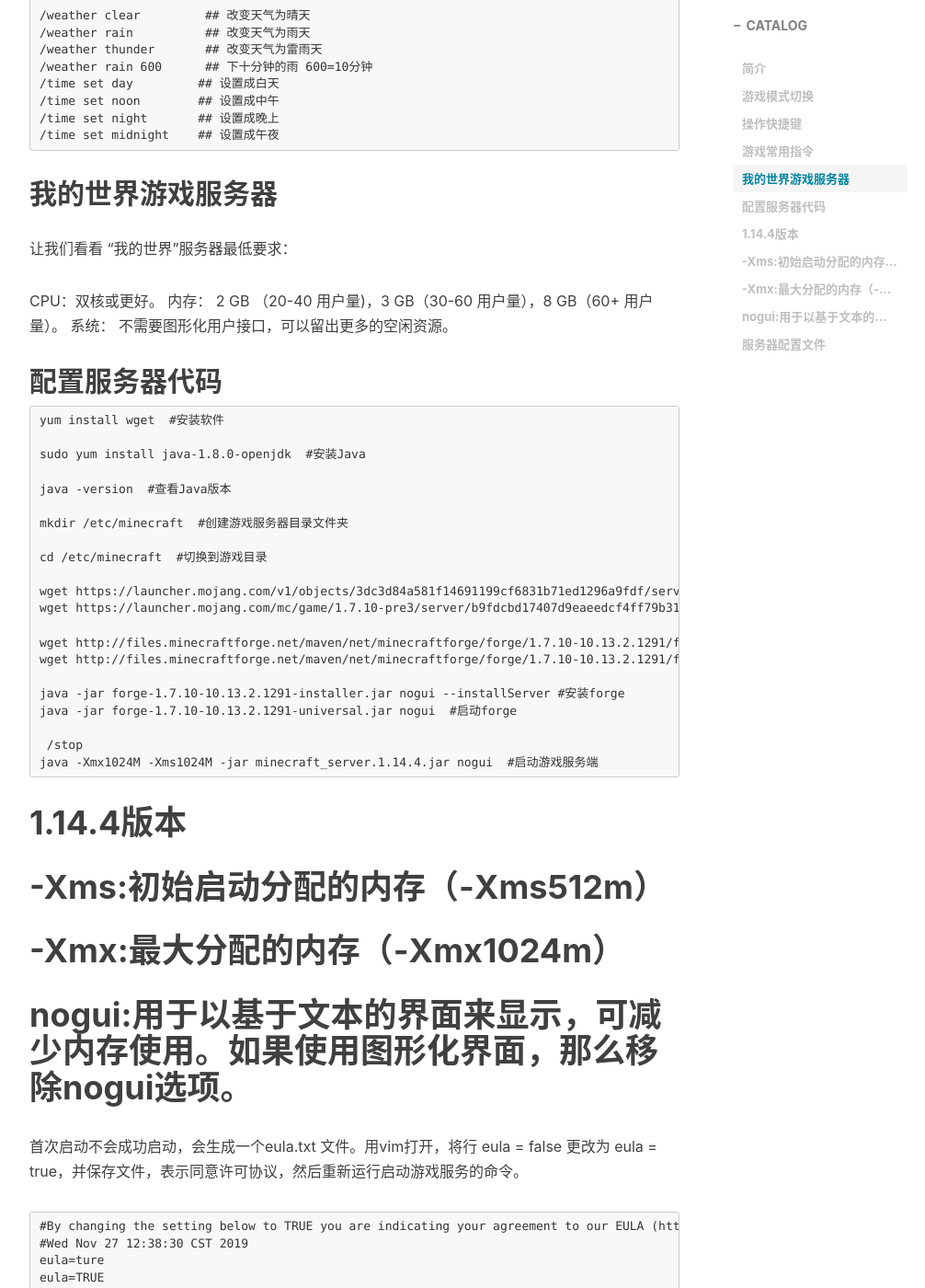
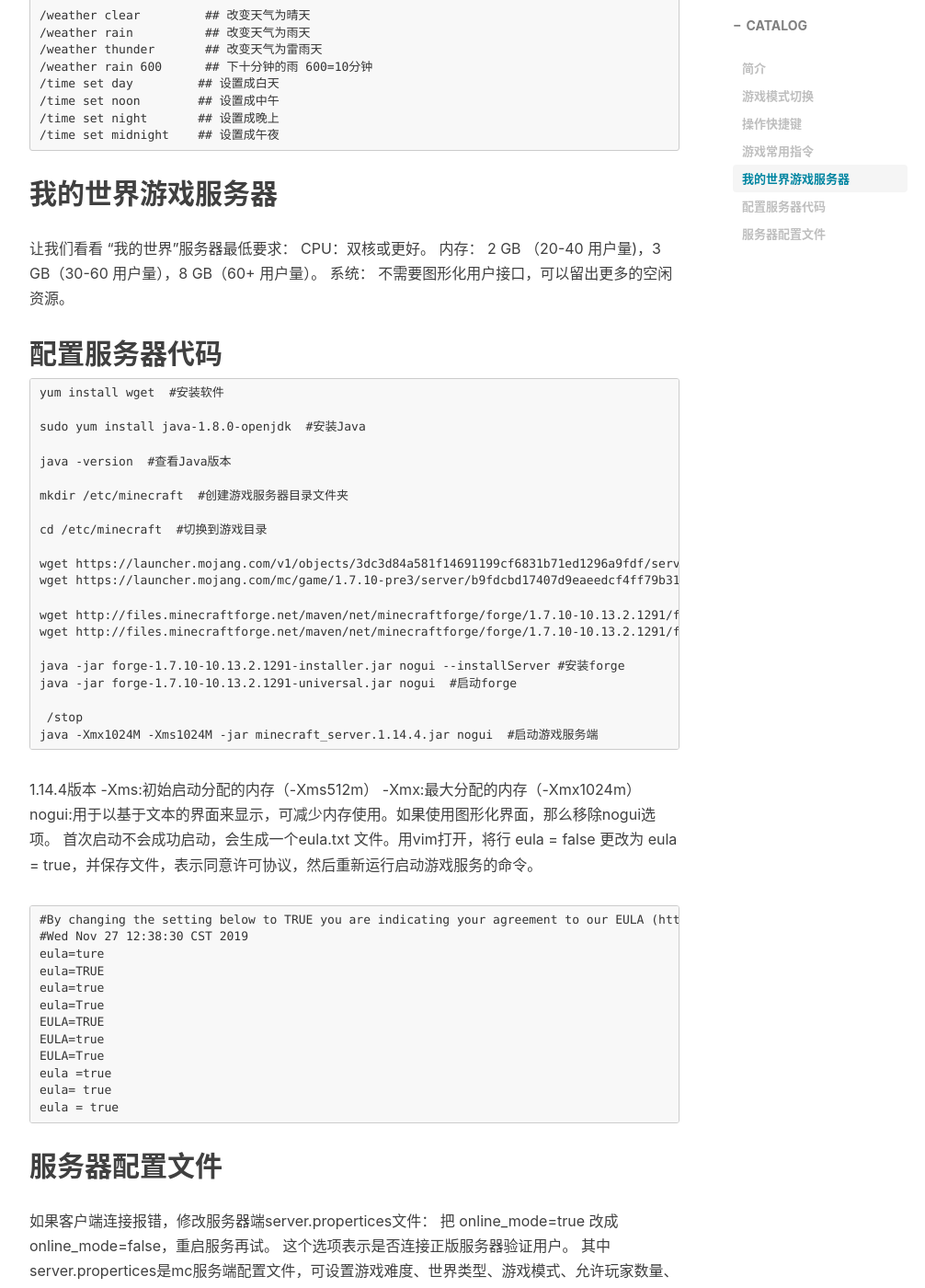
Before and after one commit to tcq233/tcq233.github.io, a Jekyll site: the page built from _posts/2020-05-05-minecraft.md, in a window 1280 px wide and 1400 px high, scrolled down 1585 px. Shown: the whole window at 92% size, without its empty margins (233-1239 px from the left). Built offline with Jekyll 4.4.1, drawn with Linux system fonts in a browser that asks for light colours; nearby versions of some CDN libraries; comment, search, counter and statistics services are not loaded.

Commit message:
Update 2020-05-05-minecraft.md

`````diff
--- a/_posts/2020-05-05-minecraft.md
+++ b/_posts/2020-05-05-minecraft.md
@@ -75,7 +75,6 @@
 ## 我的世界游戏服务器
 
 让我们看看 “我的世界”服务器最低要求：
-
 CPU：双核或更好。
 内存： 2 GB （20-40 用户量)，3 GB（30-60 用户量），8 GB（60+ 用户量）。
 系统： 不需要图形化用户接口，可以留出更多的空闲资源。
@@ -104,10 +103,10 @@
  /stop
 java -Xmx1024M -Xms1024M -jar minecraft_server.1.14.4.jar nogui  #启动游戏服务端
 ```
-# 1.14.4版本
-# -Xms:初始启动分配的内存（-Xms512m）
-# -Xmx:最大分配的内存（-Xmx1024m）
-# nogui:用于以基于文本的界面来显示，可减少内存使用。如果使用图形化界面，那么移除nogui选项。
+1.14.4版本
+-Xms:初始启动分配的内存（-Xms512m）
+-Xmx:最大分配的内存（-Xmx1024m）
+nogui:用于以基于文本的界面来显示，可减少内存使用。如果使用图形化界面，那么移除nogui选项。
 首次启动不会成功启动，会生成一个eula.txt 文件。用vim打开，将行 eula = false 更改为 eula = true，并保存文件，表示同意许可协议，然后重新运行启动游戏服务的命令。
 
 ````
`````
